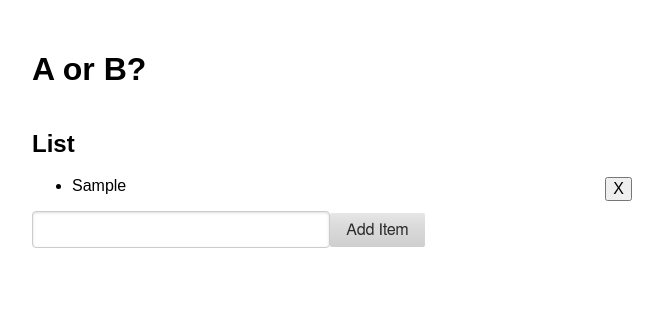
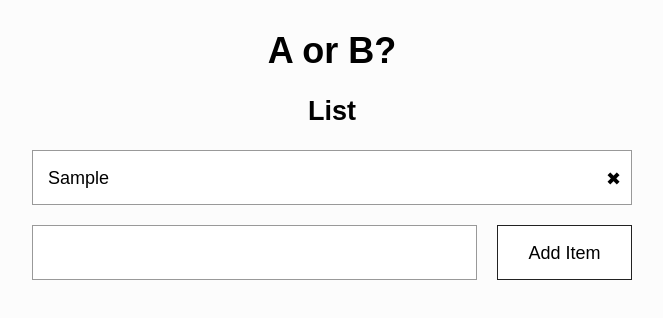
Before and after one commit to dancyfits/aorb, a React (Create React App) app: page / in a window 1280 px wide. Both pictures are taken after typing "Sample" into the empty fields and a click on the button "Add Item". Shown: the top 318 px of the page, without its empty margins (308-971 px from the left). Built offline with nearby package versions, Linux system fonts and the light colour scheme.

Commit message:
Replace purecss with custom placeholder styles

```diff
--- a/src/App.js
+++ b/src/App.js
@@ -1,7 +1,6 @@
 import React, { Component } from "react";
 import { sampleSize } from "lodash";
 import { unset } from "lodash/fp";
-import "purecss";
 import { List, AorB, Results, AddItemForm } from "./components";
 import battle from "./logic/battle";
 
@@ -53,8 +52,8 @@ class App extends Component {
     const aorbData = sampleSize(this.state.data, 2);
     const hasDataTest = aorbData.length >= 2;
     return (
-      <div className="App pure-g">
-        <div className="header pure-u-1-1">
+      <div className="App">
+        <div className="header">
           <h1>A or B?</h1>
         </div>
         <List items={this.state.data} onDelete={this.handleDelete} />
--- a/src/components/AddItemForm.js
+++ b/src/components/AddItemForm.js
@@ -5,7 +5,6 @@ class AddItemForm extends Component {
     return (
       <div className="addItemForm">
         <form
-          className="pure-form"
           onSubmit={e => {
             e.preventDefault();
             this.props.onAdd(this.input.value);
@@ -13,9 +12,7 @@ class AddItemForm extends Component {
           }}
         >
           <input ref={el => (this.input = el)} type="text" />
-          <button type="submit" className="pure-button">
-            Add Item
-          </button>
+          <button type="submit">Add Item</button>
         </form>
       </div>
     );
--- a/src/components/AorB.js
+++ b/src/components/AorB.js
@@ -2,20 +2,12 @@ import React from "react";
 
 const AorB = ({ items: [a, b], onSelect }) => {
   return (
-    <div className="aorb pure-g pure-u-1-1">
-      <h2 className="pure-u-1-1">A or B?</h2>
-      <button
-        className="pure-button pure-u-1-2"
-        key={a.id}
-        onClick={() => onSelect(a, b)}
-      >
+    <div className="aorb">
+      <h2 className="">A or B?</h2>
+      <button className="buttonA" key={a.id} onClick={() => onSelect(a, b)}>
         {a.name}
       </button>
-      <button
-        className="pure-button pure-u-1-2"
-        key={b.id}
-        onClick={() => onSelect(b, a)}
-      >
+      <button className="buttonB" key={b.id} onClick={() => onSelect(b, a)}>
         {b.name}
       </button>
     </div>
--- a/src/components/List.js
+++ b/src/components/List.js
@@ -3,13 +3,13 @@ import { map } from "lodash";
 
 const List = props => {
   return (
-    <div className="list pure-u-1-1">
+    <div className="list">
       <h2>List</h2>
       <ul className="listItems">
         {map(props.items, item => (
           <li key={item.id}>
             {item.name}
-            <button onClick={() => props.onDelete(item.id)}>X</button>
+            <button onClick={() => props.onDelete(item.id)}>✖︎</button>
           </li>
         ))}
       </ul>
--- a/src/components/Results.js
+++ b/src/components/Results.js
@@ -3,16 +3,18 @@ import { sortBy } from "lodash";
 
 const Results = props => {
   return (
-    <div className="results pure-u-1-1 pure-g">
+    <div className="results">
       <h2>Results</h2>
-      {sortBy(Object.values(props.items), ["rating"])
-        .reverse()
-        .map(item => (
-          <div key={item.id}>
-            <p className="pure-u-1-2">{item.name}</p>
-            <p className="pure-u-1-2">{item.rating}</p>
-          </div>
-        ))}
+      <ol>
+        {sortBy(Object.values(props.items), ["rating"])
+          .reverse()
+          .map(item => (
+            <li className="itemName" key={item.id}>
+              {item.name}
+              <span className="itemRating">{item.rating}</span>
+            </li>
+          ))}
+      </ol>
     </div>
   );
 };
--- a/src/index.css
+++ b/src/index.css
@@ -2,6 +2,12 @@ body {
   margin: 0;
   padding: 0;
   font-family: sans-serif;
+  font-size: 18px;
+  background-color: #fcfcfc;
+}
+
+ul li {
+  background-color: #fff;
 }
 
 .App {
@@ -9,11 +15,85 @@ body {
   margin: 30px auto;
 }
 
-.results p {
-  margin: 2px 0;
+h1,
+h2,
+h3,
+.aorb,
+.addItemForm {
+  text-align: center;
+}
+
+.results ol {
+  margin: 0;
+  padding: 0;
+}
+
+.results li {
+  padding: 5px;
+  font-size: 20px;
+  list-style-type: none;
+  counter-increment: step-counter;
+}
+
+.results li::before {
+  content: counter(step-counter) ".";
+  font-weight: bold;
+  padding: 0 10px 0 0;
+}
+
+span.itemRating {
+  float: right;
+}
+
+button {
+  background: none;
+  background-color: #fff;
+  border: 1px solid #222;
+  padding: 17px 30px 15px 30px;
+  margin: 10px 0px 10px 20px;
+  font-size: 18px;
+  transition: background 0.5s;
+}
+
+button:hover {
+  background-color: #eee;
+}
+
+ul {
+  width: 100%;
+  padding: 0;
+  margin: 0;
+}
+
+.listItems li {
+  list-style: none;
+  list-style-position: inside;
+  margin: 10px 0;
+  border: 1px solid #999;
+  padding: 17px 0 15px 15px;
 }
 
 li button {
   float: right;
   clear: right;
+  margin: 0;
+  border: 0;
+  padding: 0 10px;
 }
+
+input[type="text"] {
+  width: 383px;
+  border: 1px solid #999;
+  padding: 17px 30px 15px 30px;
+  font-size: 18px;
+  color: #999;
+  outline: 0;
+}
+
+input[type="text"]:focus {
+  border: 1px solid #222;
+}
+
+input[type="submit"] {
+  margin-right: 0 !important;
+}
```
